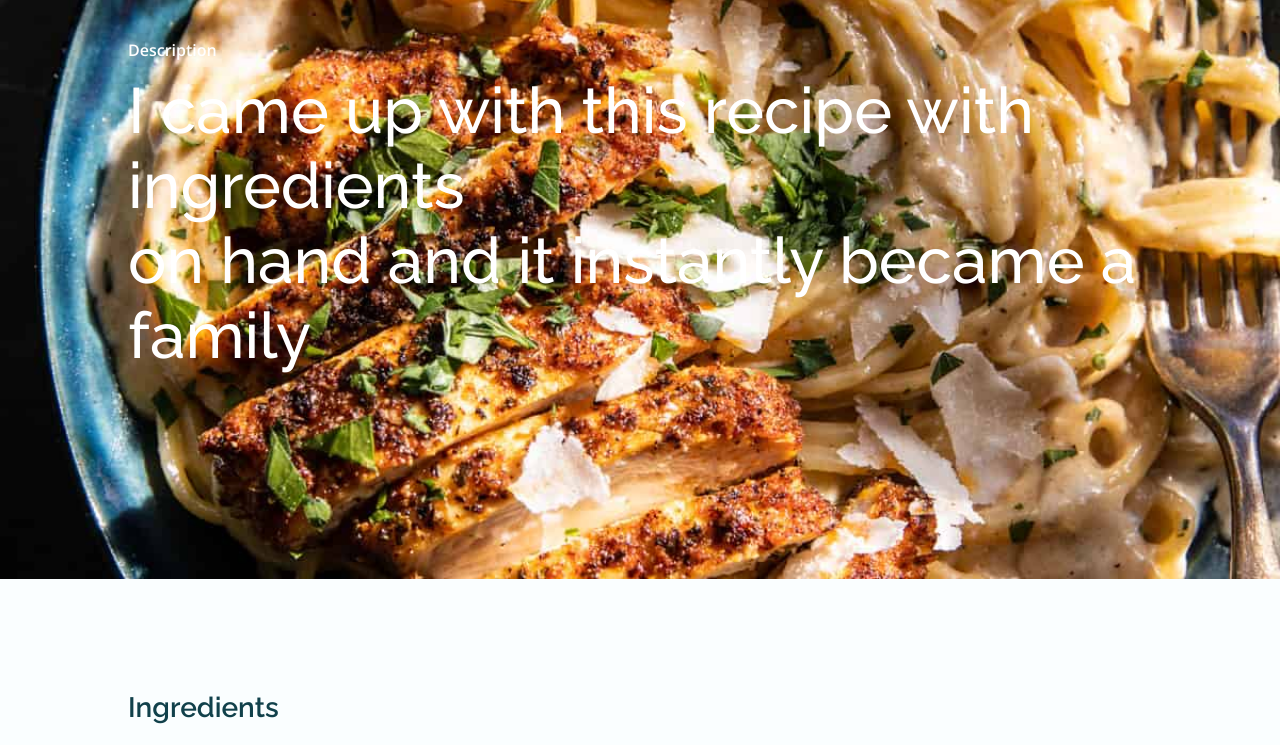
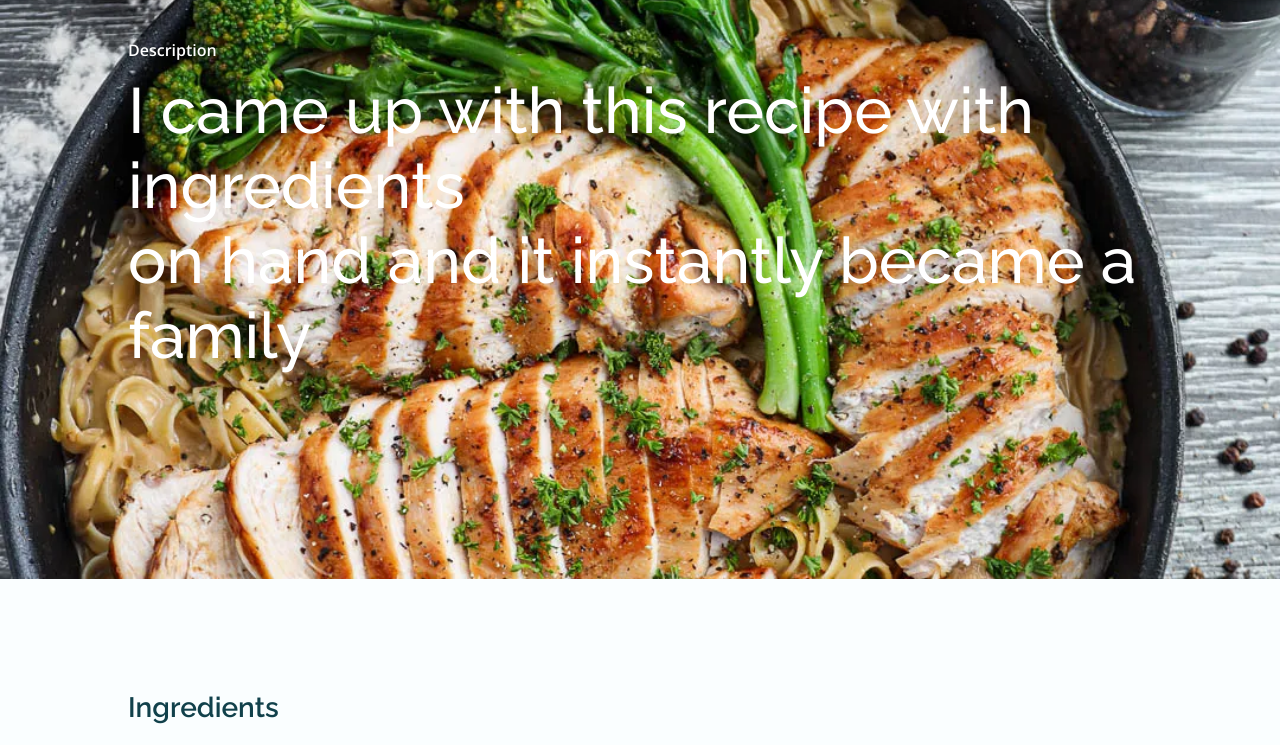
Before and after one commit to wesonga/odin-recipes, a plain HTML site: page alfredo.html in a window 1280 px wide. Shown: the part 61-806 px from the top of the page. Drawn offline with nearby package versions, Linux system fonts and the light colour scheme.

Commit message:
Changes two images in the images file

```diff
--- a/alfredo.html
+++ b/alfredo.html
@@ -35,7 +35,7 @@
     <main class="main">
         <!--==================== HOME ====================-->
         <section class="home" id="home">
-            <img src="images/alfredo.jpeg" alt="" class="home__img">
+            <img src="images/alfredo.webp" alt="" class="home__img">
         </section>
 
         <div class="home__container container grid">
```
Also changed, not shown: images/alfredo.jpeg (deleted), images/alfredo.webp (added), images/bracoile.jpeg.
